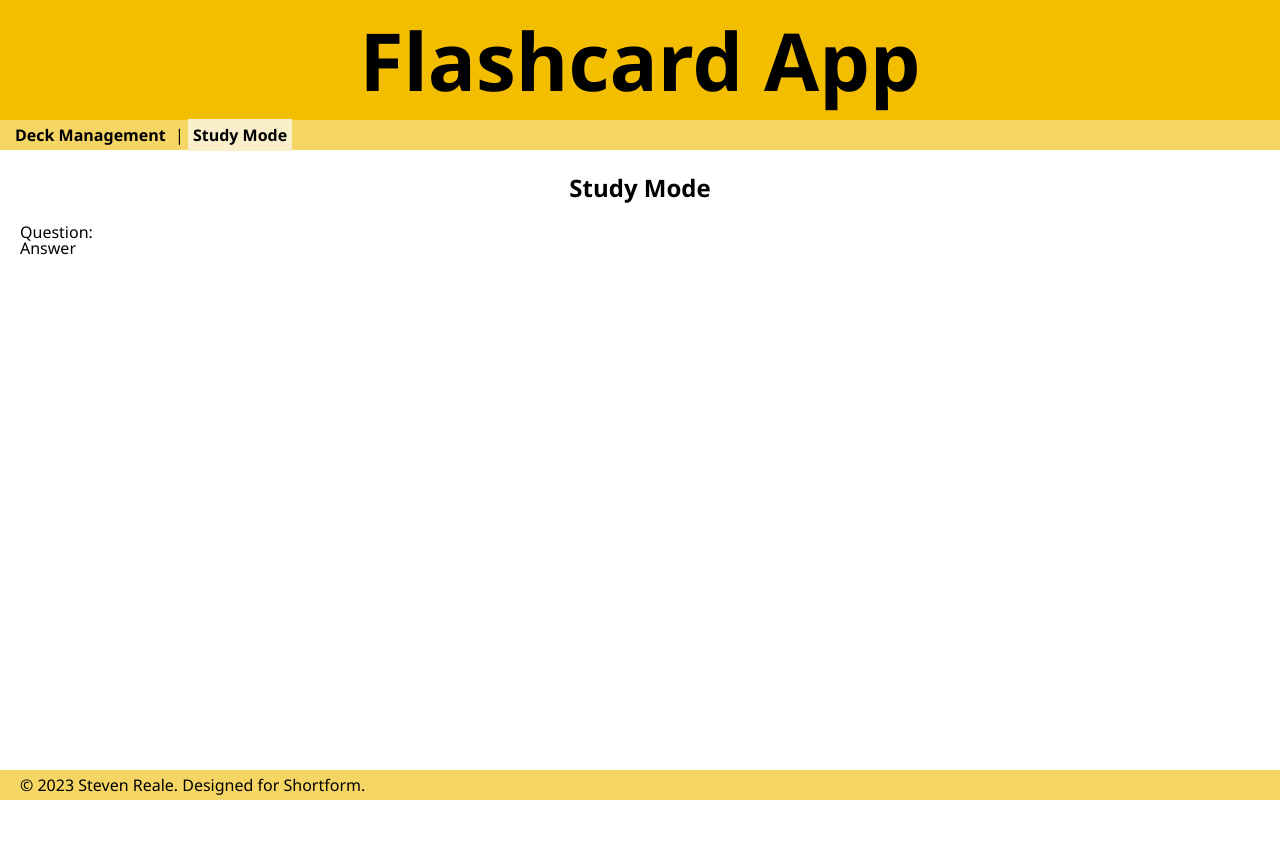
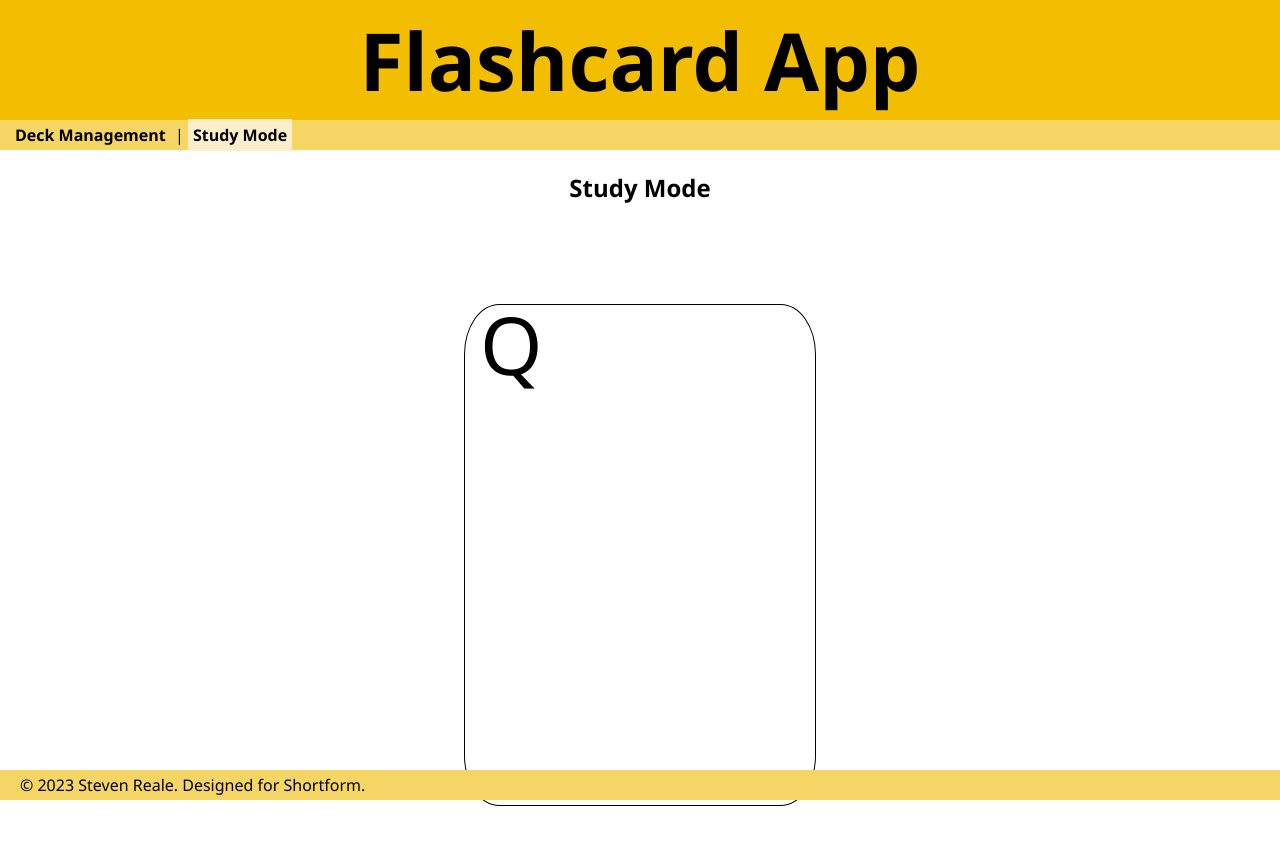
Before and after one commit to StevenReale/flashcard-app, a Vue app in the folder client/: page /study in a window 1280 px wide. Before the commit the page ends 800 px from the top, so only its background shows below. Built offline with nearby package versions, Linux system fonts and the light colour scheme; no server answers.

Commit message:
Flashcard styling

```diff
--- a/client/src/components/DisplayCard.vue
+++ b/client/src/components/DisplayCard.vue
@@ -1,46 +1,79 @@
 <template>
-  <div>
-      <div v-if="displayMessage"><p>{{message}}</p></div>
+  <div id="card-container">
+    <div id="card" @click="isFront = !isFront">
+      <h1 class="side-indicator" v-if="isFront && !displayMessage">Q</h1>
+      <h1 class="side-indicator" v-if="!isFront && !displayMessage">A</h1>
+      <div id="card-text">
+        <div v-if="displayMessage">
+          <p>{{ message }}</p>
+        </div>
         <div v-else>
-      <p>Question: {{card.question}}</p>
-      <p>Answer {{card.answer}}</p>
+          <div v-if="isFront">
+            <p>{{ card.question }}</p>
+          </div>
+          <div v-else>
+            <p>{{ card.answer }}</p>
+          </div>
+        </div>
+      </div>
     </div>
   </div>
 </template>
 
 <script>
-import cardServ from '../services/CardService';
+import cardServ from "../services/CardService";
 
 export default {
-    name: 'current-card',
-    data () {
+  name: "current-card",
+  data() {
     return {
       card: {},
       message: "",
-            displayMessage: false
-        }
+      displayMessage: false,
+      isFront: true,
+    };
   },
   created() {
-
-        cardServ.checkCardStatus().then(response => {
+    cardServ.checkCardStatus().then((response) => {
       const status = response.data.status;
 
-            if(status==null) {
-                cardServ.getNextCard().then(response => {
-                this.card=response.data;
+      if (status == null) {
+        cardServ.getNextCard().then((response) => {
+          this.card = response.data;
         });
       } else {
         this.displayMessage = true;
         this.message = status;
       }
     });
+  },
+};
+</script>
 
-
+<style scoped>
+#card-container {
+  display: flex;
+  justify-content: center;
+}
+#card-text {
+  display: flex;
+  justify-content: center;
+  align-items: center;
+  border: 1px solid black;
+  height: 500px;
+  width: 350px;
+  border-radius: 10%;
 }
 
+p {
+  font-size: 3em;
+  text-align: center;
 }
-</script>
 
-<style>
-
+.side-indicator {
+    position: relative;
+    top: 1em;
+    left: 0.2em;
+    font-size: 5em;
+}
 </style>
```
Also changed, not shown: 2 other files (tests, documents, lock files or other folders). Lines whose indentation alone changed are shown as unchanged.
